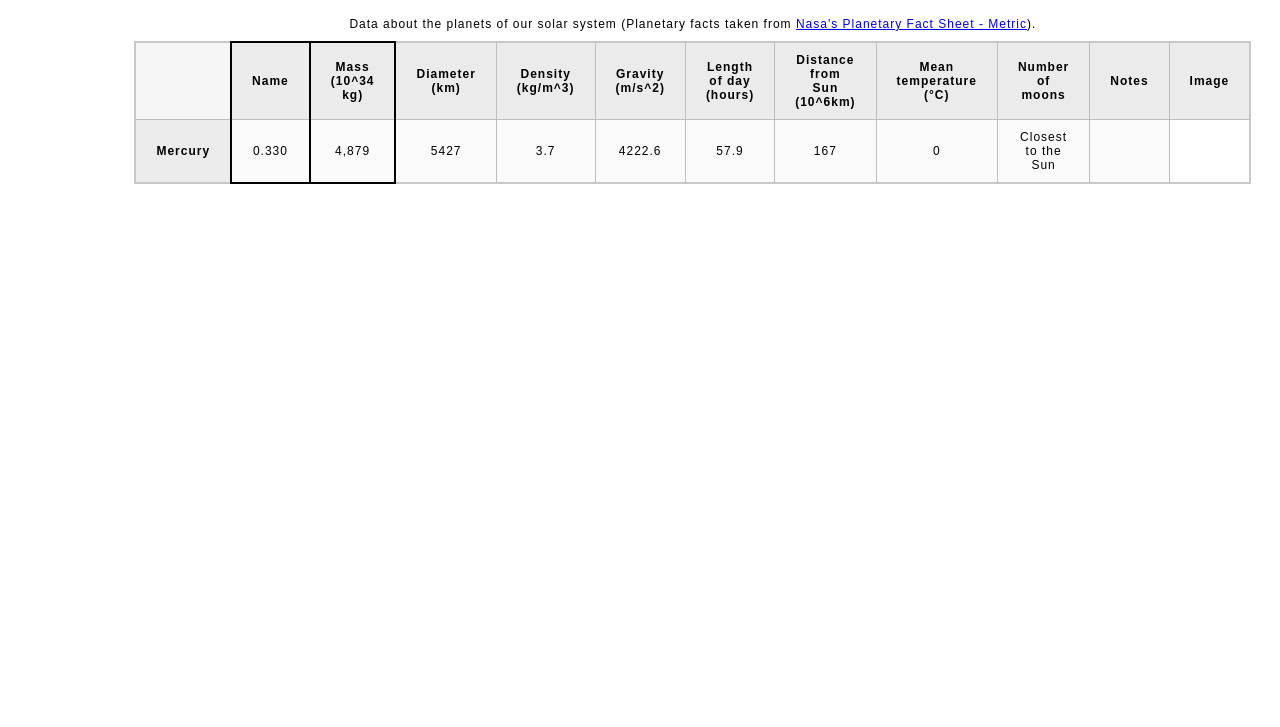
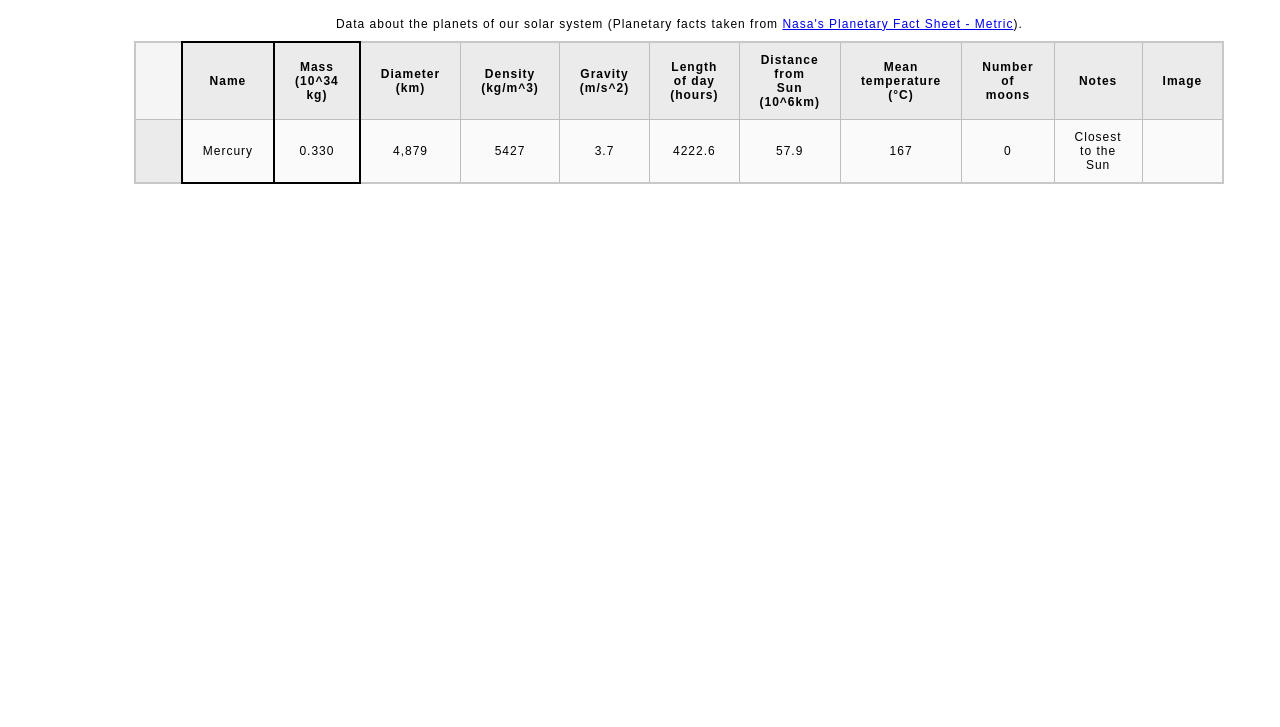
Before and after one commit to AthenaWisdom7/AthenaWisdom7.github.io, a plain HTML site: page planets-table/index.html in a window 1280 px wide. Shown: the part 73-800 px from the top of the page. Drawn offline with Linux system fonts and the light colour scheme.

Commit message:
Update index.html

```diff
--- a/planets-table/index.html
+++ b/planets-table/index.html
@@ -46,7 +46,8 @@
                         <th scope="col">Image</th>
                 </tr>
                 <tr>
-                        <th scope="row">Mercury</th>
+                        <th scope="row"> </th>
+                        <td>Mercury</td>
                         <td>0.330</td>
                         <td>4,879</td>
                         <td>5427</td>
```
